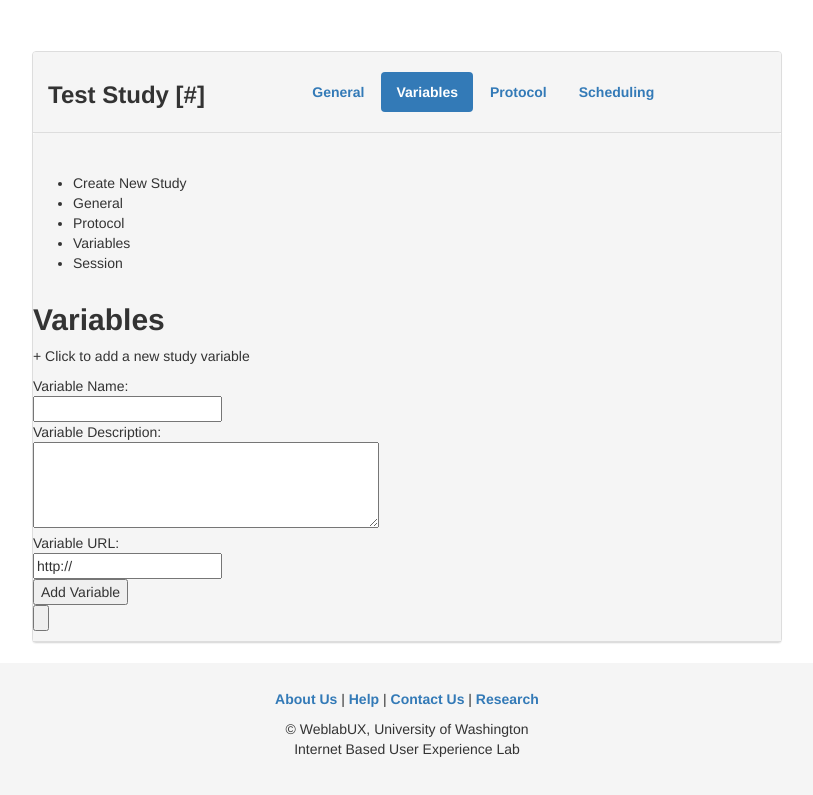
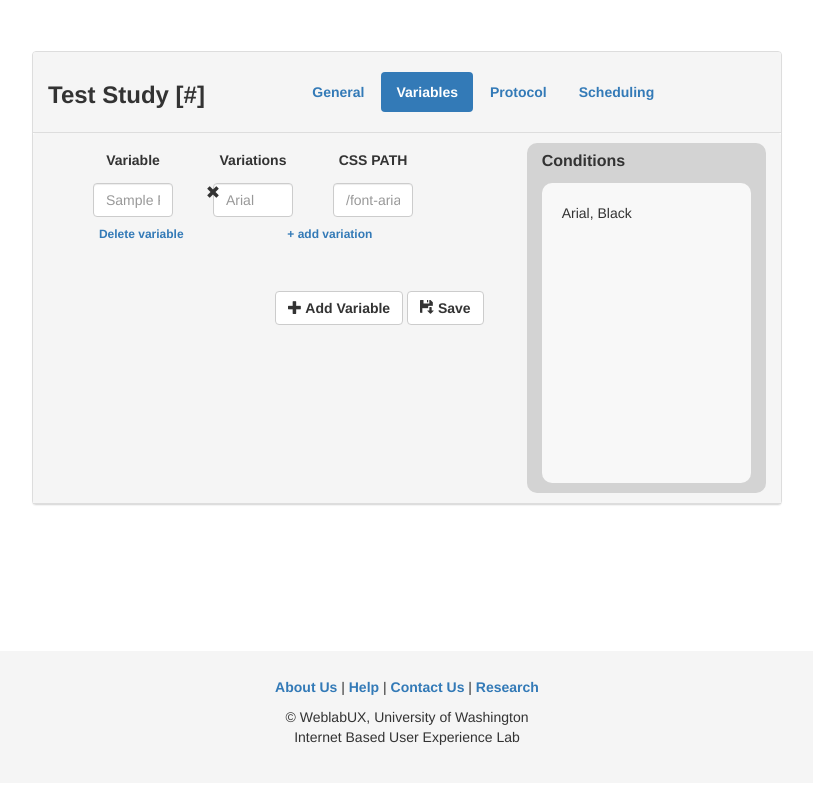
Before and after one commit to weblabux/wluxui, a PHP site: template templates/dynamicpages/variables.twig in a window 1280 px wide. Shown: the part 51-846 px from the top of the page, without its empty margins (233-1046 px from the left). After the commit the page ends 796 px from the top, so only its background shows below. Run offline with PHP 8.4, Linux system fonts and the light colour scheme; the template is opened without the code that fills it, so the values that code supplies are empty; some libraries are stand-ins or nearby versions.

Commit message:
Updated Variables Page
-HTML Update
-CSS Update
-Added working jQuery code

```diff
--- a/assets/css/style.css
+++ b/assets/css/style.css
@@ -121,3 +121,72 @@ footer {
 	border: 5px solid white;
 	border-radius: 10px;
 }
+
+/* Create Study Variables */
+#cs-conditions .control-label{
+	font-size: 16px;
+	margin-bottom: 10px;
+}
+.cs-extrarow a {
+	font-size: 12px;
+	text-decoration: none;
+}
+.cs-row {
+	height: 40px;
+	width: auto;
+}
+.cs-extrarow {
+	clear: left;
+	margin-bottom: 15px;
+}
+.cs-column {
+	margin-left: 20px;
+	padding-left: 10px;
+	padding-right: 10px;
+	padding-bottom: 5px;
+	float: left;
+	width: 100px;
+	text-align: center;
+}
+#cs-conditions {
+	border-radius: 10px;
+	background-color: lightgrey;
+}
+#cs-conditions-inner {
+	border-radius: 10px;
+	background-color: #f8f8f8;
+	height: 300px;
+	padding: 10px;
+}
+#cs-conditions-inner-content {
+	height: 100%;
+	padding: 10px;
+	overflow: scroll;
+	overflow-x: hidden;
+}
+#cs-conditions-inner ul {
+	list-style-type: none;
+	padding-left: 0;
+}
+#cs-left-container {
+	overflow-y: scroll;
+	height: 350px;
+}
+.cs-buttons {
+	position: relative;
+	margin-top: 50px;
+	bottom:3px;
+	right: 28px;
+}
+.cs-variables-extrabuttons {
+	position: absolute;
+	left: 33%;
+}
+.cs-variation {
+	margin-left: 28%;
+	margin-right: 10%;
+	height: 45px;
+}
+#tempvar {
+	display: none;
+}
--- a/assets/js/script.js
+++ b/assets/js/script.js
@@ -2,30 +2,128 @@
 $('.table-active').on('click','tr',function(e){
 	$('.table-active').find('tr.active').removeClass('active');
 	$(this).addClass('active');
-})
+});
 
 // Edit and Save mode disable effects
 var editMode = false;
-$('#editButton').click(function(){
+$('#isEditMode').click(function(){
 	editMode = !editMode;
 	if (editMode) {
-		$('.form-group').find('input').each(function() {
-		    var $p = $("<p>", {
+		$(this).text("Edit Fields ");
+		$(this).append("<span class='glyphicon glyphicon-pencil'></span>");
+
+		$('.form-group').find('.input-box').each(function() {
+		    var $p1 = $("<p>", {
 		        text: $(this).val()
 		    });
-		    $p.css({"margin-top":"6px", "padding-left":"12px"});
-		    $(this).replaceWith($p);
+		    $p1.css({"margin-top":"6px", "padding-left":"12px"});
+		    $p1.addClass("input-box");
+		    $(this).replaceWith($p1);
 		});
-		$('#saveButton').attr('disabled', false);
+		$('.form-group').find('.text-box').each(function() {
+		    var $p2 = $("<p>", {
+		        text: $(this).val()
+		    });
+		    $p2.css({"margin-top":"6px", "padding-left":"12px"});
+		    $p2.addClass("text-box");
+		    $(this).replaceWith($p2);
+		});
+		$('.form-group').find('.cs-variables-extrabuttons').each(function() {
+		    $(this).css({"display":"none"});
+		});
+		$('.form-group').find('.cs-extrarow').each(function() {
+		    $(this).css({"display":"none"});
+		});
+		$('.form-group').find('#addvariable').each(function() {
+		    $(this).css({"display":"none"});
+		});
+
 	} else {
-		$('.form-group').find('p').each(function() {
+		$(this).text("Save ");
+		$(this).append("<span class='glyphicon glyphicon-floppy-save'></span>");
+
+		$('.form-group').find('.input-box').each(function() {
 		  var $input = $("<input>", {
 		        val: $(this).text(),
 		        type: "text"
 		    });
-		    $input.addClass("form-control");
+		    $input.addClass("form-control input-box");
 		    $(this).replaceWith($input);
 		});
-		$('#saveButton').attr('disabled', true);
+		$('.form-group').find('.text-box').each(function() {
+		  var $textarea = $("<textarea>", {
+		        val: $(this).text(),
+		        type: "text"
+		    });
+		    $textarea.addClass("form-control text-box");
+		    $(this).replaceWith($textarea);
+		});
+		$('.form-group').find('.cs-variables-extrabuttons').each(function() {
+		    $(this).css({"display":"visible"});
+		});
+		$('.form-group').find('.cs-extrarow').each(function() {
+		    $(this).css({"display":"visible"});
+		});
+		$('.form-group').find('#addvariable').each(function() {
+		    $(this).css({"display":"visible"});
+		});
+
 	}
  });
+
+ //Create study add variation
+$('.cs-addvar').click(addvar);
+function addvar() {
+	var thisvariable = $(this).parent().parent().prev();
+
+	var variation = $("<div>", {"class": "cs-row cs-variation"});
+
+	var col2 = $("<div>", { "class": "cs-column" });
+	var col3 = $("<div>", { "class": "cs-column" });
+
+	var glyphicondiv = $("<div>", { "class": "cs-variables-extrabuttons" });
+	var glyphicon = $("<span>", { "class": "glyphicon glyphicon-remove" });
+
+	var input1 = $("<input>", {
+		type: "text",
+		"class": "form-control input-box",
+		placeholder: "Arial"
+	});
+	var input2 = $("<input>", {
+		type: "text",
+		"class": "form-control input-box",
+		placeholder: "/font-arial"
+	});
+
+	$(glyphicondiv).append(glyphicon);
+	$(col2).append(input1);
+	$(col3).append(input2);
+	$(variation).append(glyphicondiv).append(col2).append(col3);
+	$('.glyphicon-remove').unbind('click').click(delvar);
+
+	thisvariable.after(variation);
+};
+
+//Create study delete variation
+$('.glyphicon-remove').click(delvar);
+function delvar(){
+	$(this).parent().parent().remove();
+};
+
+ //Create study add variable
+$('#addvariable').click(function(){
+	var newvar = $("#tempvar").clone();
+	newvar.attr("id","");
+	$("#tempvar").prev().after(newvar);
+
+	$('.cs-addvar').unbind('click').click(addvar);
+	$('.glyphicon-remove').unbind('click').click(delvar);
+	$('.cs-delvar').unbind('click').click(delvariable);
+});
+
+ //Create study delete variable
+$('.cs-delvar').click(delvariable);
+function delvariable(){
+	var thisvariable = $(this).parent().parent().parent();
+	thisvariable.remove();
+};
--- a/templates/dynamicpages/variables.twig
+++ b/templates/dynamicpages/variables.twig
@@ -27,30 +27,98 @@
     </div>
   <!-- Form Content Panel -->
     <div class="panel-body panel-heading">
-      <form class="form-horizontal" role="form">
+		<form class="form-horizontal form-group" role="form">
+			<!-- conditions -->
+			<div id="cs-conditions" class="col-md-4 pull-right" style="height: 350px;">
+				<label class="control-label">Conditions</label>
+				<div id="cs-conditions-inner">
+					<div id="cs-conditions-inner-content">
+						<ul>
+							<li>Arial, Black</li>
+						</ul>
+					</div>
+				</div>
+			</div>
+
+			<div id="cs-left-container" class="col-md-8">
+				<div class="cs-row">
+					<div class="cs-column">
+						<label class="control-label">Variable</label>
+					</div>
+					<div class="cs-column">
+						<label class="control-label">Variations</label>
+					</div>
+					<div class="cs-column">
+						<label class="control-label">CSS PATH</label>
+					</div>
+				</div>
+
+				<div id="variable-1" class="cs-var-container">
+					<div>
+						<div class="cs-column">
+							<input type="text" class="form-control input-box" placeholder="Sample Font">
+						</div>
+						<div class="cs-row">
+						<div class="cs-variables-extrabuttons"><span class="glyphicon glyphicon-remove"></span></div>
+						<div class="cs-column">
+							<input type="text" class="form-control input-box" placeholder="Arial">
+						</div>
+						<div class="cs-column">
+							<input type="text" class="form-control input-box" placeholder="/font-arial.css">
+						</div>
+						</div>
+					</div>
+
+					<div class="cs-extrarow">
+						<div style="float: right; width: 50%;">
+							<a class="cs-addvar">+ add variation</a>
+						</div>
+						<div style="margin-left: 8%;">
+							<a class="cs-delvar ">Delete variable</a>
+						</div>
+					</div>
+				</div>
+
+				<div id="tempvar" class="cs-var-container">
+					<div>
+						<div class="cs-column">
+							<input type="text" class="form-control input-box" placeholder="Sample Font">
+						</div>
+						<div class="cs-row">
+						<div class="cs-variables-extrabuttons"><span class="glyphicon glyphicon-remove"></span></div>
+						<div class="cs-column">
+							<input type="text" class="form-control input-box" placeholder="Arial">
+						</div>
+						<div class="cs-column">
+							<input type="text" class="form-control input-box" placeholder="/font-arial.css">
+						</div>
+						</div>
+					</div>
+
+					<div class="cs-extrarow">
+						<div style="float: right; width: 50%;">
+							<a class="cs-addvar">+ add variation</a>
+						</div>
+						<div style="margin-left: 8%;">
+							<a class="cs-delvar ">Delete variable</a>
+						</div>
+					</div>
+				</div>
 
 
-        <h1 class="row wlux-static-info">{{ pageData.title }}</h1>
-        <ul class="row submenu">
-          <li id="menutitle">Create New Study</li>
-          <li>General</li>
-          <li>Protocol</li>
-          <li>Variables</li>
-          <li>Session</li>
-        </ul>
-        <div class="arrow-down" id="variables_triangle"></div>
-        <div class="row create_study_variables">
-          <form id="createstudy" action="createstudy-session" method="post">
-            <h2>Variables</h2>
-            <p class="subtext" id="new_variable">+ Click to add a new study variable</p>
-            <div id="variable">
-              <div class="form_label">Variable Name:</div><div><input type="text" name=""></div>
-              <div class="form_label">Variable Description:</div><div><textarea name="" rows="4" cols="40"></textarea></div>
-              <div class="form_label">Variable URL:</div><div><input type="text" value="http://" name=""></div>
-              <button type="button" id="addvariable">Add Variable</button>
-            </div>
-            <input id="submit" type="submit" value="{{ pageData.submit_text }}">
-          </form>
+				<!-- Form Buttons -->
+				<div class="cs-buttons text-right">
+					<button type="button" id="addvariable" class="btn btn-default">
+						<span class="glyphicon glyphicon-plus"></span> Add Variable
+					</button>
+					<button type="button" id="isEditMode" class="btn btn-default">
+						<span class="glyphicon glyphicon-floppy-save"></span> Save
+					</button>
+				</div>
+			</div>
+
+
+        </form>
         </div>
 
 
```
